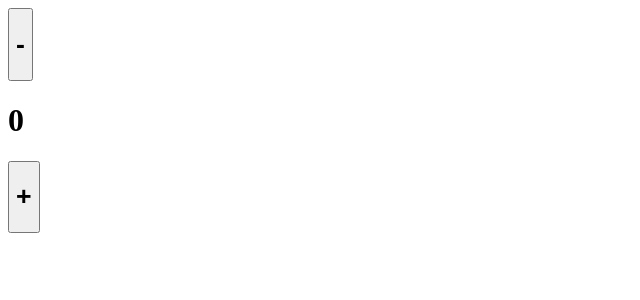
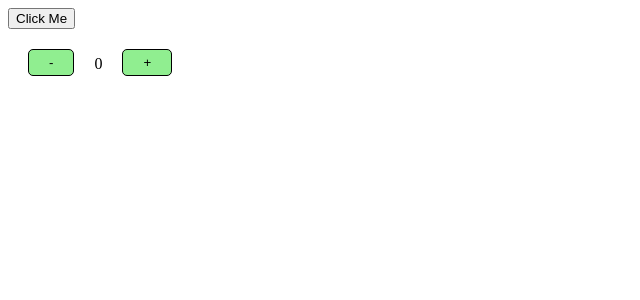
Before and after one commit to meghasharma0/CSS-small-projects, a React (Create React App) app in the folder learning/: page / in a window 1280 px wide. Shown: the top 300 px of the page, without its empty margins (0-640 px from the left). Built offline with nearby package versions, Linux system fonts and the light colour scheme.

Commit message:
useEffect hook

```diff
--- a/learning/src/App.js
+++ b/learning/src/App.js
@@ -1,10 +1,15 @@
+import { useState } from 'react';
 import './App.css';
-import States from './class/States';
+import UseEffect from './function/UseEffect';
 
 function App() {
+
+  const [state, setState] = useState(true);
+
   return (
     <>
-      <States />
+      <button onClick={() => setState(!state)}>Click Me</button>
+      <div>{state === true ? <UseEffect /> : ""}</div>
     </>
   );
 }
--- /dev/null
+++ b/learning/src/function/UseEffect.js
@@ -0,0 +1,46 @@
+import React, { useEffect, useState } from 'react'
+
+const UseEffect = () => {
+
+    const containerStyling = {
+        display: "flex"
+    }
+
+    const buttonStyling = {
+        padding: "5px 20px",
+        background: "lightgreen",
+        border: "1.5px solid black",
+        borderRadius: "5px",
+        cursor: "pointer",
+        margin: "20px"
+    }
+
+    const paraStyling = {
+        paddingTop: "10px"
+    }
+
+    const [counter, setCounter] = useState(0);
+
+    useEffect(() => {
+        console.log("Components mounting");
+        return () => {
+            console.log("Components unmounting!");
+        }
+    }, []);
+
+    useEffect(() => {
+        console.log("Component updation");
+    }, [counter])
+
+  return (
+    <>
+        <div style={containerStyling}>
+            <button style={buttonStyling} onClick={() => counter > 0 ? setCounter(counter-1) : 0}>-</button>
+            <p style={paraStyling}>{counter}</p>
+            <button style={buttonStyling} onClick={() => setCounter(counter+1)}>+</button>
+        </div>
+    </>
+  )
+}
+
+export default UseEffect
```
